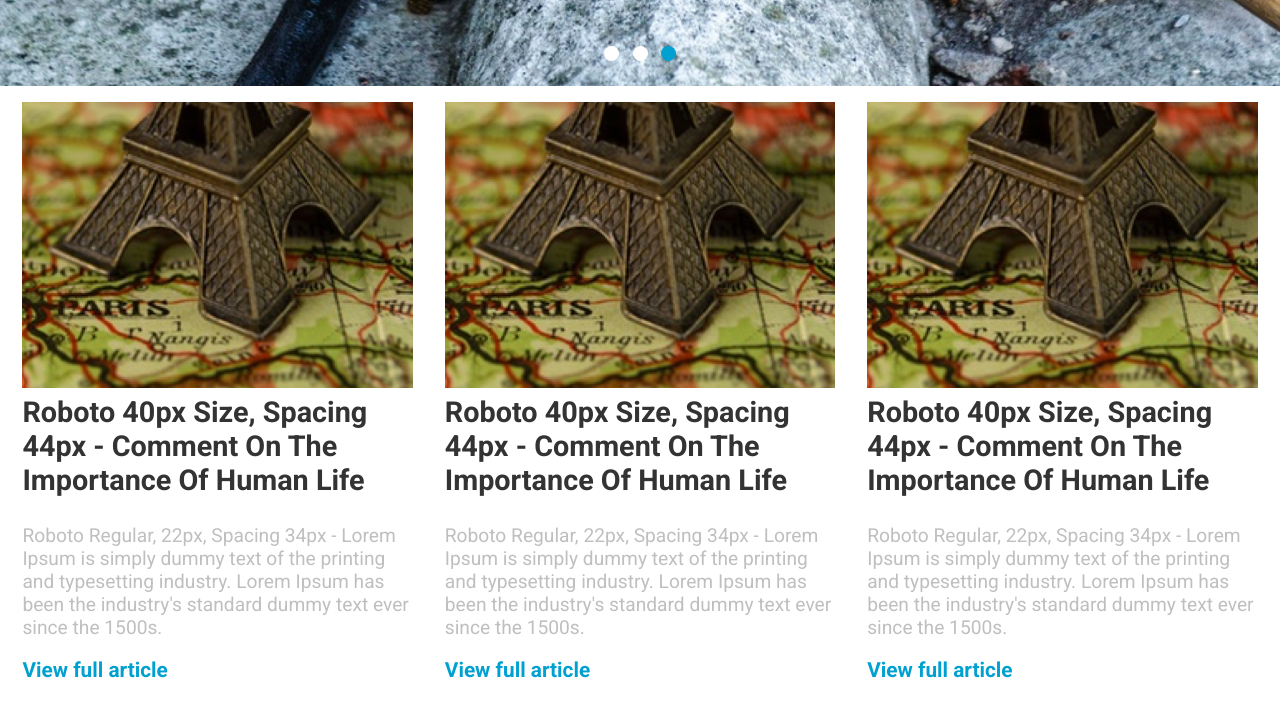
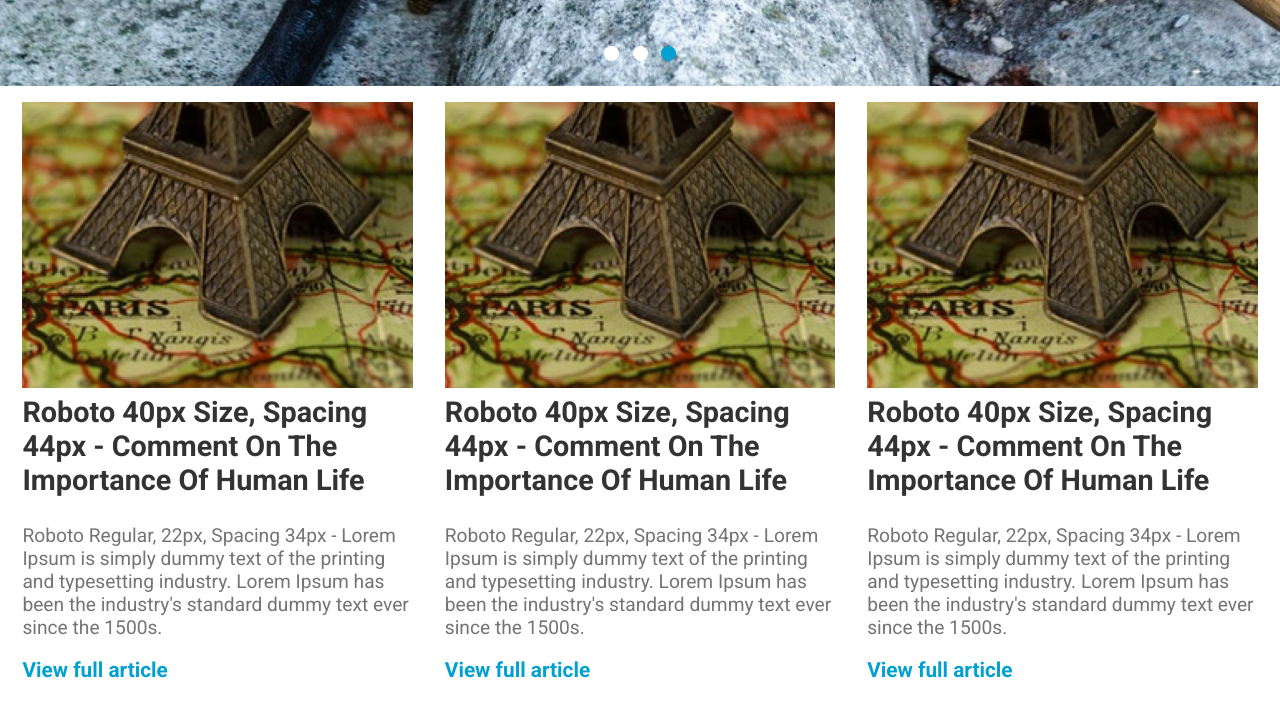
Before and after one commit to mmilic1994/Locastic-1.zadatak, a website: page dist/index.html in a window 1280 px wide. Shown: the part 239-950 px from the top of the page. Drawn offline with Linux system fonts and the light colour scheme.

Commit message:
color change

```diff
--- a/src/scss/custom.scss
+++ b/src/scss/custom.scss
@@ -1,7 +1,7 @@
 $font-stack: 'Roboto', sans-serif;
 $primary-color: #00A1D1;
 $secondary-color: #333333;
-$tertiary-color: #BFBFBF;
+$tertiary-color: #747474;
 $mobile-breakpoint: 640px;
 $tablet-breakpoint: 768px;
 $desktop-breakpoint: 1024px;
```
Also changed, not shown: dist/css/custom.css.
